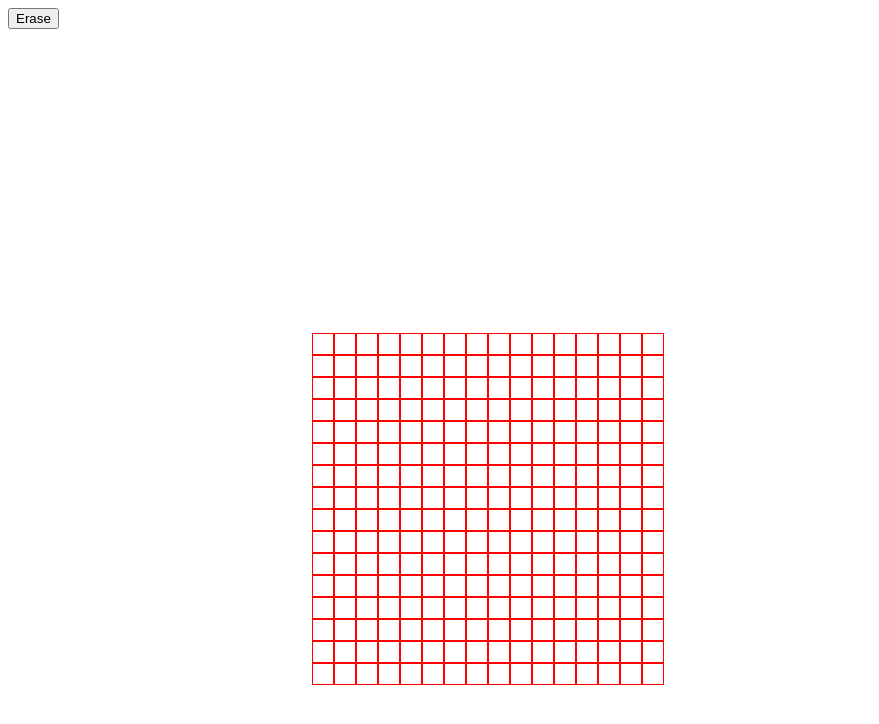
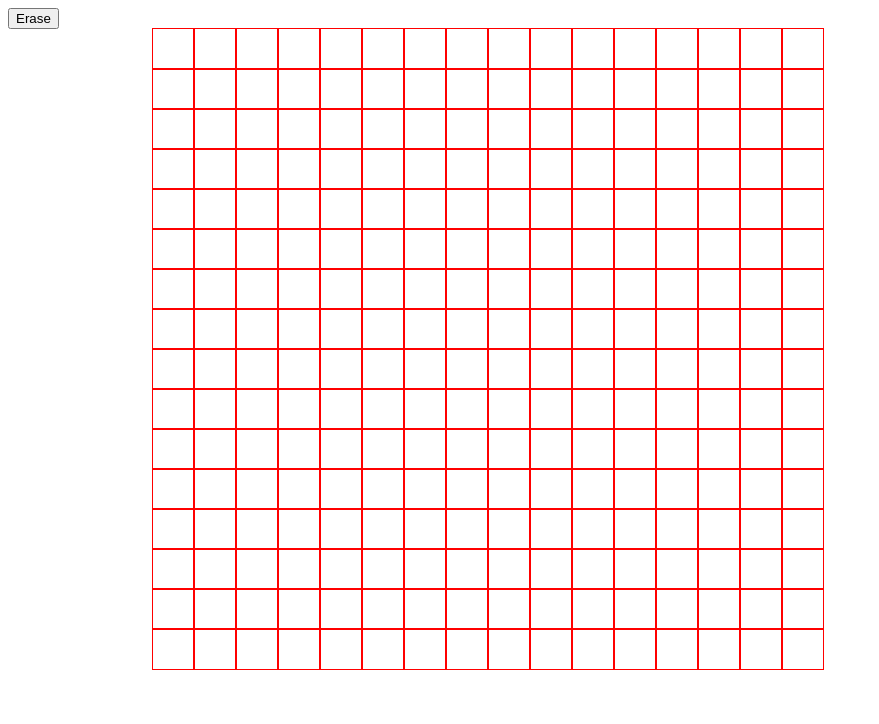
Before and after one commit to jelgervitt/sketch, a plain HTML site: page index.html in a window 1280 px wide. Shown: the whole page, without its empty margins (0-879 px from the left). Drawn offline with Linux system fonts and the light colour scheme.

Commit message:
Finished the etch-a-sketch exercise

```diff
--- a/script.js
+++ b/script.js
@@ -1,44 +1,51 @@
 // create a reference to the container div that will hold the squares
 const container = document.querySelector('.container');
 const button = document.querySelector('button');
-let gridCells;
+const containerSize = container.clientHeight;
+
 
 
 // on page load, main container fills with 16 rows, and 16 squares
-window.addEventListener('load', () => {
-    for (let i = 0 ; i < 16 ; i++) {
+window.addEventListener('load', drawSquares(16))
+
+function drawSquares(cellAmt) {
+    let cellSize = containerSize / cellAmt;
+    for (let i = 0 ; i < cellAmt ; i++) {
         let row = document.createElement('div');
-        row.class = 'row;';
+        row.classList = 'row';
         container.appendChild(row);
-        for (let i = 0 ; i < 16 ; i++) {
+        for (let i = 0 ; i < cellAmt ; i++) {
             let square = document.createElement('div');
             square.classList = 'square';
+            square.style.height = cellSize + 'px';
+            square.style.width = cellSize + 'px';
             row.appendChild(square);
             etch(square);
         }
     }
-})
+};
 
 // on hover, cell changes to black (etching)
 function etch(square) {
     square.addEventListener ('mouseover', () => {
         square.classList.add('etched');
-        console.log("etched");
     })
 }
 
 // clear button clears the sketch, and asks for new grid size
 button.addEventListener('click', () => {
-    // clear the sketch
     const etchedCells = Array.from(document.querySelectorAll('.etched'));
-    etchedCells.forEach(cell => cell.classList.remove('etched'));
     // ask for size of grid
     let gridSize = prompt("Enter the new grid size (cells/side)");
-    if (gridSize !== null) {
-        // gridCells = 960 /
-
-
+    // Cap the grid size at 100 cells
+    while (gridSize > 100) gridSize = prompt ("Please enter a max amt of 100 cells");
+    // if a correct number is entered, redraw the grid
+    if (gridSize !== null && gridSize <= 100) {
+        while (container.firstChild) container.removeChild(container.lastChild);
+        drawSquares(gridSize);
     }
+    // otherwise, just clear the grid
+    etchedCells.forEach(cell => cell.classList.remove('etched'));
 })
 
 // the container is 960px, build a function that sets
--- a/style.css
+++ b/style.css
@@ -1,21 +1,22 @@
 .container {
     display: flex;
-    width: 960px;
-    height: 960px;
+    width: 640px;
+    height: 640px;
+    flex-wrap: wrap;
     align-items: center;
-    justify-content: center;
 }
 
 .row {
     display: flex;
+    min-width: 960px;
+    height: 10px;
     align-items: center;
     justify-content: center;
 }
 
 .square {
     border: 1px solid red;
-    width: 20px;
-    height: 20px;
+    margin: 0;
 }
 
 .etched {
```
